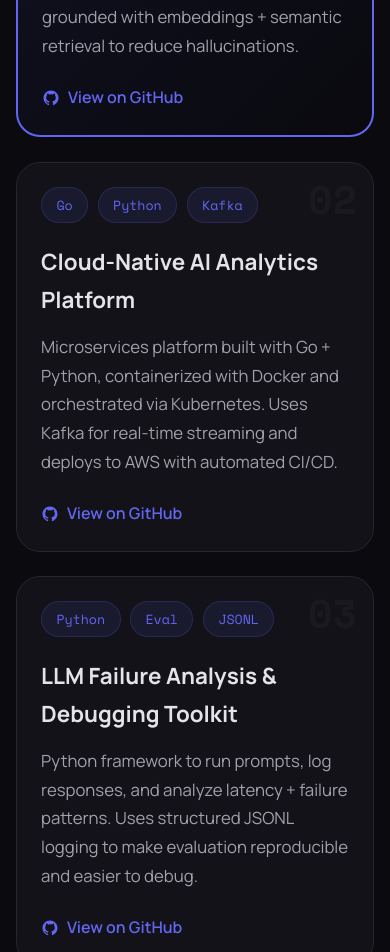
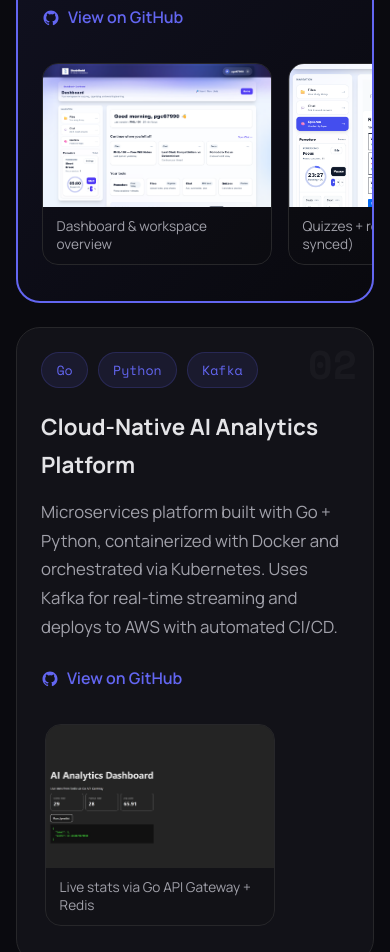
Before and after one commit to Pratik23G/Portfolio, a plain HTML site: page index.html in a window 390 px wide. Shown: the part 3689-4641 px from the top of the page. Drawn offline with nearby package versions, Linux system fonts and the light colour scheme.

Commit message:
Final changes made

````diff
--- a/index.html
+++ b/index.html
@@ -1,4 +1,3 @@
-```html
 <!DOCTYPE html>
 <html lang="en">
 <head>
@@ -359,6 +358,30 @@
                   View on GitHub
                 </a>
               </div>
+
+              <!-- StudyBudd screenshots -->
+              <div class="project-gallery" aria-label="StudyBudd screenshots">
+                <figure>
+                  <img src="images/buddHome.png" alt="StudyBudd dashboard overview" loading="lazy" decoding="async" />
+                  <figcaption>Dashboard &amp; workspace overview</figcaption>
+                </figure>
+
+                <figure>
+                  <img src="images/image1.png" alt="StudyBudd quizzes and results page" loading="lazy" decoding="async" />
+                  <figcaption>Quizzes + results (Pomodoro-synced)</figcaption>
+                </figure>
+
+                <figure>
+                  <img src="images/homePage.png" alt="StudyBudd landing page" loading="lazy" decoding="async" />
+                  <figcaption>Landing page &amp; onboarding flow</figcaption>
+                </figure>
+
+                <figure>
+                  <img src="images/profile.png" alt="StudyBudd account and productivity page" loading="lazy" decoding="async" />
+                  <figcaption>Profile + productivity tracking</figcaption>
+                </figure>
+              </div>
+
             </div>
             <div class="project-visual" aria-hidden="true">
               <div class="project-shape shape-1"></div>
@@ -387,6 +410,15 @@
                   View on GitHub
                 </a>
               </div>
+
+              <!-- AI Analytics Platform screenshot -->
+              <div class="project-gallery single" aria-label="AI Analytics Platform screenshot">
+                <figure>
+                  <img src="images/IMG_5015.jpg" alt="AI Analytics Dashboard showing live stats and a prediction output" loading="lazy" decoding="async" />
+                  <figcaption>Live stats via Go API Gateway + Redis</figcaption>
+                </figure>
+              </div>
+
             </div>
             <div class="project-visual" aria-hidden="true">
               <div class="project-shape shape-2"></div>
@@ -574,7 +606,6 @@
 
       <div class="footer-bottom">
         <p>&copy; 2026 Pratik Gurung. All rights reserved.</p>
-        <p>Minimal indie build ✦</p>
       </div>
     </div>
   </footer>
@@ -606,4 +637,3 @@
   </script>
 </body>
 </html>
-```
--- a/portfolio.css
+++ b/portfolio.css
@@ -1,4 +1,4 @@
-
+/* VARIABLES & RESET */
 :root {
   --color-bg: #0a0a0f;
   --color-bg-secondary: #121218;
@@ -764,6 +764,80 @@ button:focus-visible {
 }
 .project-link:hover { gap: 0.75rem; }
 
+/* =========================
+   PROJECT SCREENSHOT GALLERY
+   Desktop: responsive grid
+   Mobile: horizontal swipe
+   ========================= */
+.project-gallery{
+  margin-top: 1.75rem;
+  display: grid;
+  grid-template-columns: repeat(auto-fit, minmax(220px, 1fr));
+  gap: 1rem;
+}
+
+.project-gallery.single{
+  grid-template-columns: 1fr;
+  max-width: 560px;
+}
+
+.project-gallery figure{
+  border-radius: 1rem;
+  overflow: hidden;
+  border: 1px solid var(--color-border);
+  background: rgba(255,255,255,0.02);
+  transition: transform .25s ease, border-color .25s ease, background-color .25s ease;
+  min-width: 0;
+}
+
+.project-gallery figure:hover{
+  transform: translateY(-4px);
+  border-color: rgba(99,102,241,0.55);
+  background: rgba(255,255,255,0.03);
+}
+
+.project-gallery img{
+  width: 100%;
+  aspect-ratio: 16 / 10;
+  object-fit: cover;
+  display: block;
+}
+
+.project-gallery figcaption{
+  padding: .65rem .85rem;
+  font-size: .85rem;
+  color: var(--color-text-muted);
+  line-height: 1.35;
+  background: rgba(0,0,0,0.22);
+}
+
+/* Mobile swipe */
+@media (max-width: 700px){
+  .project-gallery{
+    display: flex;
+    overflow-x: auto;
+    gap: 1rem;
+    scroll-snap-type: x mandatory;
+    -webkit-overflow-scrolling: touch;
+    padding: 0.25rem 0.25rem 0.75rem;
+  }
+
+  .project-gallery::-webkit-scrollbar{ height: 10px; }
+  .project-gallery::-webkit-scrollbar-thumb{
+    background: rgba(255,255,255,0.08);
+    border-radius: 999px;
+  }
+
+  .project-gallery figure{
+    flex: 0 0 260px;
+    scroll-snap-align: start;
+  }
+}
+
+@media (max-width: 420px){
+  .project-gallery figure{ flex-basis: 230px; }
+}
+
 .project-visual {
   width: 200px;
   height: 200px;
````
Also changed, not shown: images/IMG_5015.jpg (added), images/buddHome.png (added), images/homePage.png (added), images/image1.png (added), images/profile.png (added).
